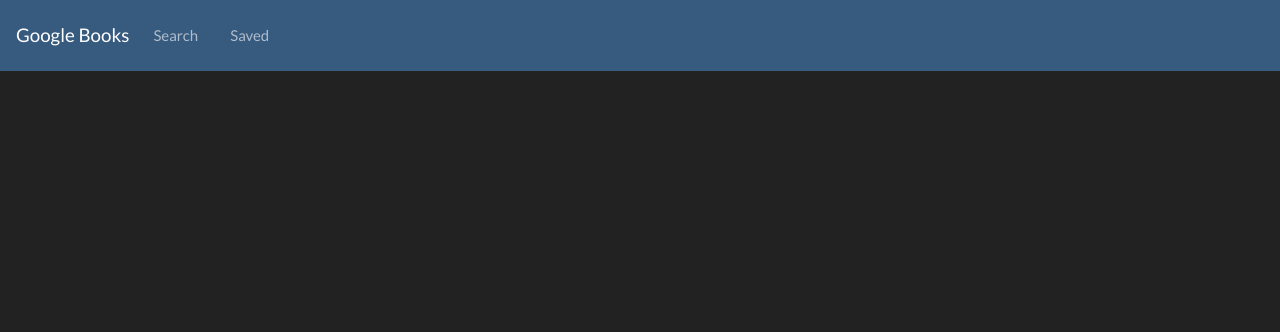
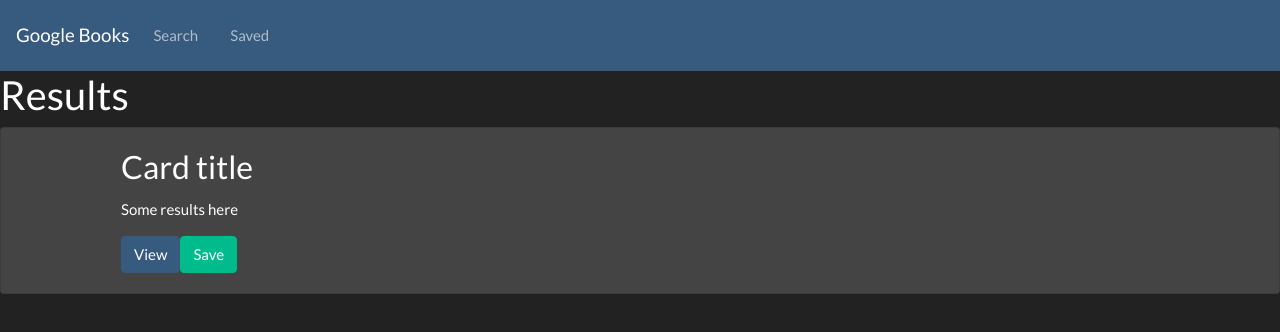
Before and after one commit to Joelynn94/google-books-search, a React (Create React App) app in the folder client/: page /books/1 in a window 1280 px wide. Shown: the top 332 px of the page. Built offline with nearby package versions, Linux system fonts and the light colour scheme; no server answers.

Commit message:
created results component

```diff
--- a/client/src/App.js
+++ b/client/src/App.js
@@ -1,7 +1,7 @@
 import React from "react";
 import { BrowserRouter as Router, Route, Switch } from "react-router-dom";
 import Books from "./pages/Books";
-import Detail from "./pages/Detail";
+import Saved from "./pages/Saved";
 import NoMatch from "./pages/NoMatch";
 import Navbar from "./components/Navbar";
 
@@ -15,7 +15,7 @@
             <Books />
           </Route>
           <Route exact path="/books/:id">
-            <Detail />
+            <Saved />
           </Route>
           <Route>
             <NoMatch />
--- /dev/null
+++ b/client/src/components/Results/index.js
@@ -0,0 +1,24 @@
+import React from 'react'
+import './styles.css'
+
+function Results() {
+  return (
+    <div>
+      <h2>Results</h2>
+      <div className="card card-result text-white bg-secondary mb-3">
+        <div className="card-img">
+          <img src="../favicon.ico" alt=""/>
+        </div>
+        <div className="card-body">
+          <h3 className="card-title">Card title</h3>
+          <p className="card-text">Some results here</p>
+
+          <button className="btn btn-primary">View</button>
+          <button className="btn btn-success">Save</button>
+        </div>
+      </div>
+    </div>
+  )
+}
+
+export default Results
--- /dev/null
+++ b/client/src/components/Results/styles.css
@@ -0,0 +1,7 @@
+.card-result {
+  display: grid !important;
+  grid-template-columns: 100px 2fr;
+}
+.card-img {
+  padding: 1.25rem;
+}
--- a/client/src/components/Search/index.js
+++ b/client/src/components/Search/index.js
@@ -5,6 +5,7 @@
     <div class="card text-white bg-secondary mb-3">
       <div className="card-body">
         <div className="form-group">
+          <form>
             <label
               htmlFor="searchInput"
               className="col-form-label col-form-label-lg">
@@ -21,6 +22,7 @@
               type="submit">
                 Search
             </button>
+          </form>
         </div>
       </div>
     </div>
--- a/client/src/pages/Books.js
+++ b/client/src/pages/Books.js
@@ -1,6 +1,7 @@
 import React, { useState, useEffect } from "react";
 import Jumbotron from '../components/Jumbotron'
 import Search from '../components/Search'
+import Results from '../components/Results'
 import API from "../utils/API";
 
 
@@ -55,6 +56,7 @@
       <main className="container mt-3">
         <Jumbotron />
         <Search />
+        <Results />
       </main>
     );
   }
--- a/client/src/pages/Detail.js
+++ b/client/src/pages/Saved.js
@@ -1,5 +1,6 @@
 import React, { useEffect, useState } from "react";
 import { Link, useParams } from "react-router-dom";
+import Results from '../components/Results'
 import API from "../utils/API";
 
 function Detail(props) {
@@ -16,7 +17,7 @@
 
   return (
       <div>
-
+        <Results />
       </div>
     );
   }
```
Lines whose indentation alone changed are shown as unchanged.
